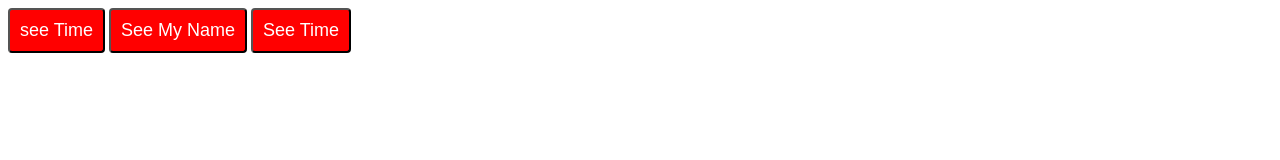
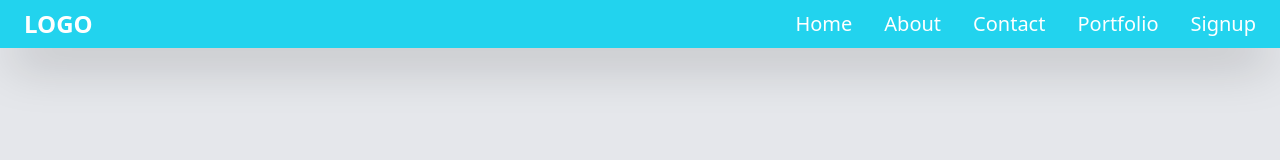
Before and after one commit to mollah2022/Basic_HTML, a plain HTML site: page index1.html in a window 1280 px wide. Drawn offline with nearby package versions, Linux system fonts and the light colour scheme.

Commit message:
Add files via upload

```diff
--- a/index1.html
+++ b/index1.html
@@ -3,43 +3,21 @@
 <head>
     <meta charset="UTF-8">
     <meta name="viewport" content="width=device-width, initial-scale=1.0">
-    <title>Onclick</title>
-
-    <style>
-            button{
-                  color: #fff;
-                  background-color: red;
-                  padding: 10px 10px;
-                  border-radius: 4px;
-                  display: inline-block;
-                  margin: 0 auto;
-                  font-size:large;
-                  cursor: pointer;
-            }
-            button:hover{
-                background-color: aquamarine;
-                color: red;
-            }
-    </style>
+    <script src="https://cdn.tailwindcss.com"></script>
+    <title>Document</title>
 </head>
-<body>
-         <button onclick="alert('hi sajib')">see Time</button>
-         <button onclick="clickMe()">See My Name</button>
-         <script>
-               function clickMe(){
-                 document.write("Hello Sajib");
-               }
-         </script>
-
-         <button onclick="clickMe()">See Time</button>
-
-         <p id="ID1"></p>
-
-         <script>
-                function clickMe(){
-                   let ID1 =document.getElementById("ID1");
-                   ID1.innerHTML = Date();
-                }
-         </script>
+<body class="bg-gray-200">
+      <div class="sm:flex justify-between items-center bg-cyan-400  text-white text-xl px-6 py-2 shadow-2xl">
+            <h1 class="text-2xl font-bold ">LOGO</h1>
+            <nav>
+                  <ul class="flex space-x-8">
+                      <li "><a href="#">Home</a></li>
+                      <li><a href="#">About</a></li>
+                      <li><a href="#">Contact</a></li>
+                      <li><a href="#">Portfolio</a></li>
+                      <li><a href="#">Signup</a></li>
+                  </ul>
+            </nav>
+      </div>
 </body>
 </html>
```
Also changed, not shown: index.html (+8 -13 lines).
